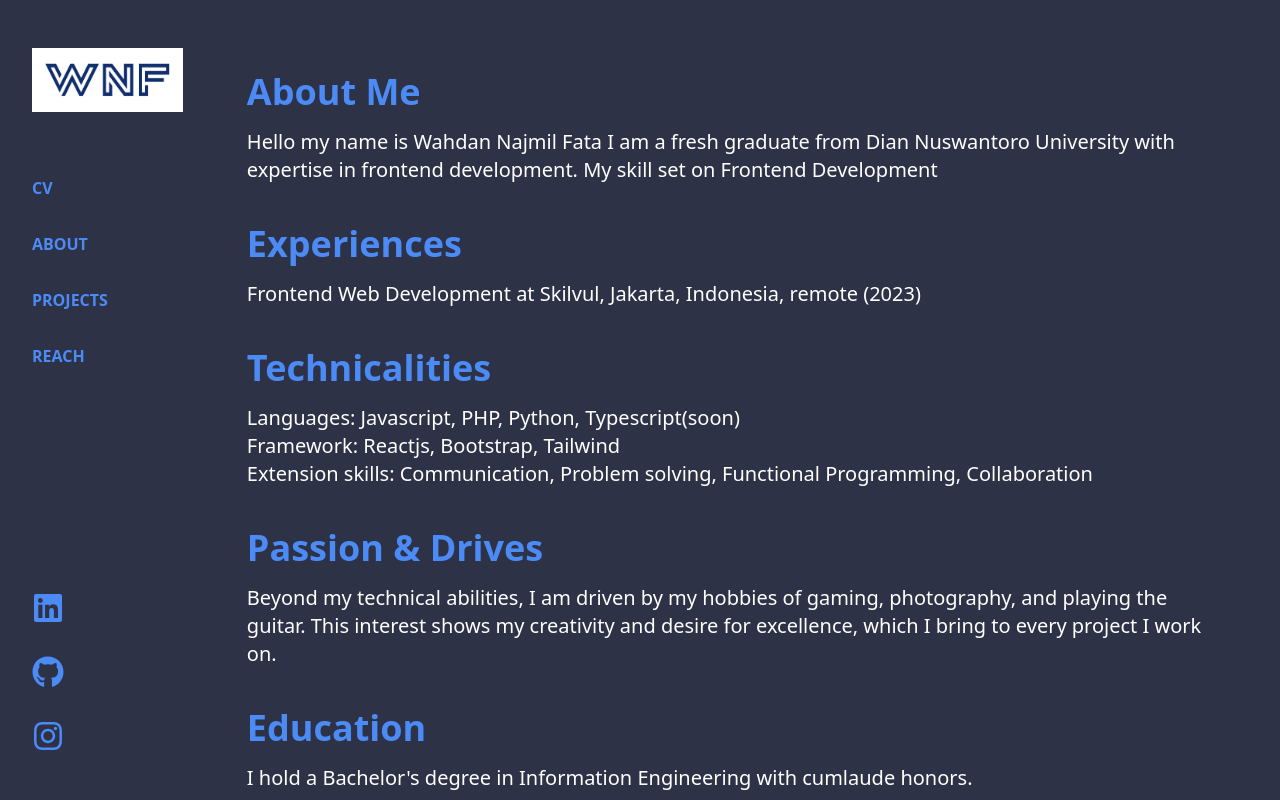
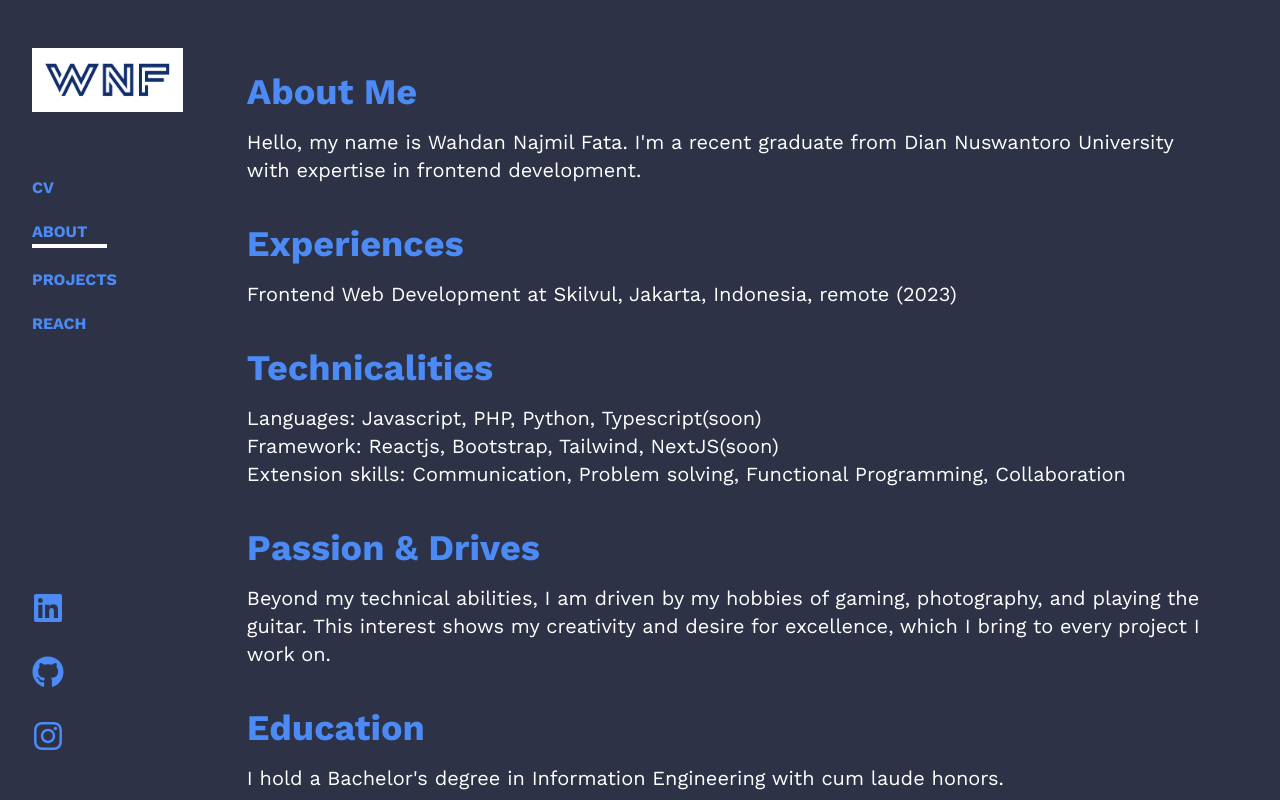
Before and after one commit to Wahdannajmil/portofolio-react-tailwind, a React (Vite) app: page /about in a window 1280 px wide. Built offline with nearby package versions, Linux system fonts and the light colour scheme.

Commit message:
change font

```diff
--- a/src/App.css
+++ b/src/App.css
@@ -1,5 +1,7 @@
 /* global.css */
 
+@import url('https://fonts.googleapis.com/css2?family=Work+Sans:wght@400;500;600;700&display=swap');
+
 body {
-  font-family: 'Poppins', sans-serif;
+  font-family: 'Work Sans', sans-serif;
 }
--- a/src/Content.js
+++ b/src/Content.js
@@ -3,7 +3,6 @@ import project2 from "./assets/images/Projects/project2.png";
 import project3 from "./assets/images/Projects/myporto.png";
 import project4 from "./assets/images/Projects/project4.png";
 import project5 from "./assets/images/Projects/project5.png";
-import project7 from "./assets/images/Projects/project7.png";
 import project8 from "./assets/images/Projects/netflix-clone.png"
 import project9 from "./assets/images/Projects/google-search.png"
 import project10 from "./assets/images/Projects/simple-ecom.png"
--- a/src/components/About.jsx
+++ b/src/components/About.jsx
@@ -1,20 +1,18 @@
 import React from 'react';
-
+import "../App.css"
 const Reach = () => {
-
-
   return (
     <section className="bg-[#2d3246] py-8 w-full h-full flex justify-center" id="projects">
       <div className="container mx-auto">
         <div className="mx-auto">
           <div className="mb-8">
-            <h2 className="pt-10 text-4xl font-Montserrat font-bold text-[#4c8bf5] mb-4">
+            <h2 className="pt-10 text-4xl font-bold text-[#4c8bf5] mb-4">
               About Me
             </h2>
             <p className="text-xl font-normal text-white">
-              Hello my name is Wahdan Najmil Fata I am a fresh graduate from Dian Nuswantoro University with expertise in frontend development. My skill set on Frontend Development
+              Hello, my name is Wahdan Najmil Fata. I'm a recent graduate from Dian Nuswantoro University with expertise in frontend development.
             </p>
-            <h2 className="pt-10 text-4xl font-Montserrat font-bold text-[#4c8bf5] mb-4">
+            <h2 className="pt-10 text-4xl font-bold text-[#4c8bf5] mb-4">
               Experiences
             </h2>
             <div className="text-xl font-normal text-white">
@@ -22,27 +20,27 @@ const Reach = () => {
                 <li>Frontend Web Development at Skilvul, Jakarta, Indonesia, remote (2023)</li>
               </ul>
             </div>
-            <h2 className="pt-10 text-4xl font-Montserrat font-bold text-[#4c8bf5] mb-4">
+            <h2 className="pt-10 text-4xl font-bold text-[#4c8bf5] mb-4">
               Technicalities
             </h2>
-            <div className="text-xl font-normal text-white">
+            <div className="text-xl text-white">
               <ul>
                 <li>Languages: Javascript, PHP, Python, Typescript(soon)</li>
-                <li>Framework: Reactjs, Bootstrap, Tailwind</li>
+                <li>Framework: Reactjs, Bootstrap, Tailwind, NextJS(soon)</li>
                 <li>Extension skills: Communication, Problem solving, Functional Programming, Collaboration</li>
               </ul>
             </div>
-            <h2 className="pt-10 text-4xl font-Montserrat font-bold text-[#4c8bf5] mb-4">
+            <h2 className="pt-10 text-4xl font-bold text-[#4c8bf5] mb-4">
               Passion & Drives
             </h2>
             <p className="text-xl font-normal text-white">
               Beyond my technical abilities, I am driven by my hobbies of gaming, photography, and playing the guitar. This interest shows my creativity and desire for excellence, which I bring to every project I work on.
             </p>
-            <h2 className="pt-10 text-4xl font-Montserrat font-bold text-[#4c8bf5] mb-4">
+            <h2 className="pt-10 text-4xl font-bold text-[#4c8bf5] mb-4">
               Education
             </h2>
             <p className="text-xl font-normal text-white">
-              I hold a Bachelor's degree in Information Engineering with cumlaude honors.
+              I hold a Bachelor's degree in Information Engineering with cum laude honors.
             </p>
           </div>
         </div>
--- a/src/components/Reach.jsx
+++ b/src/components/Reach.jsx
@@ -1,6 +1,7 @@
 import React, { useState } from 'react';
 import { FontAwesomeIcon } from '@fortawesome/react-fontawesome';
 import { faCheck, faCopy } from '@fortawesome/free-solid-svg-icons';
+import "../App.css"
 
 const Reach = () => {
   const [email, setEmail] = useState('');
@@ -25,13 +26,13 @@ const Reach = () => {
       <div className="container mx-auto">
         <div className="mx-auto">
           <div className="mb-8">
-            <h2 className="pt-10 text-4xl font-Montserrat font-bold text-[#4c8bf5] mb-4">
+            <h2 className="pt-10 text-4xl font-bold text-[#4c8bf5] mb-4">
               Reach Me
             </h2>
-            <h3 className="pt-5 text-2xl font-Montserrat font-bold text-[#4c8bf5] mb-4">
+            <h3 className="pt-5 text-2xl font-bold text-[#4c8bf5] mb-4">
               Email
             </h3>
-            <p className="pt-5 text-xl font-Montserrat font-bold text-white relative">
+            <p className="pt-5 text-xl text-white relative">
               najmilwahdan@gmail.com
               <FontAwesomeIcon
                 icon={copiedEmailIndex === null ? faCopy : faCheck}
@@ -42,19 +43,19 @@ const Reach = () => {
                 <span className="ml-2 text-green-500 text-xs">Copied!</span>
               )}
             </p>
-            <h3 className="pt-7 text-2xl font-Montserrat font-bold text-[#4c8bf5] mb-4">
+            <h3 className="pt-7 text-2xl font-bold text-[#4c8bf5] mb-4">
               Socials
             </h3>
-            <p className="pt-5 text-xl font-serif font-bold text-white">
+            <p className="pt-5 text-xl  text-white">
               <a href="https://www.linkedin.com/in/wahdan-najmil-fata-949aa825a/" className="hover:underline transform hover:scale-110" target="_blank" rel="noopener noreferrer">Linkedin</a>
             </p>
-            <p className="pt-5 text-xl font-serif font-bold text-white">
+            <p className="pt-5 text-xl  text-white">
               <a href="https://github.com/Wahdannajmil" className="hover:underline transform hover:scale-110" target="_blank" rel="noopener noreferrer">Github</a>
             </p>
-            <p className="pt-5 text-xl font-serif font-bold text-white">
+            <p className="pt-5 text-xl  text-white">
               <a href="https://www.instagram.com/najmilwahdan_/" className="hover:underline transform hover:scale-110" target="_blank" rel="noopener noreferrer">Instagram</a>
             </p>
-            <p className="pt-5 text-xl font-serif font-bold text-white">
+            <p className="pt-5 text-xl  text-white">
               <a href="https://wa.me/6282331844648" className="hover:underline transform hover:scale-110" target="_blank" rel="noopener noreferrer">WhatsApp</a>
             </p>
           </div>
--- a/src/components/Sidebar.jsx
+++ b/src/components/Sidebar.jsx
@@ -1,13 +1,19 @@
-import React, { useState } from "react";
-import { NavLink } from "react-router-dom";
+import React, { useState, useEffect } from "react";
+import { NavLink, useLocation } from "react-router-dom";
 import { FaLinkedin, FaGithub, FaInstagram, FaBars, FaTimes } from 'react-icons/fa';
 import Logo from "../assets/images/logo.png";
-
+import "../App.css"
 const Sidebar = () => {
   const [isOpen, setIsOpen] = useState(false);
+  const [activePage, setActivePage] = useState('/');
+  const location = useLocation();
+
+  useEffect(() => {
+    setActivePage(location.pathname);
+  }, [location]);
 
   return (
-    <aside className="bg-[#2d3246] text-[#4c8bf5] pl-8 pt-12 pb-12 h-screen flex flex-col justify-between">
+    <aside className={`bg-[#2d3246] text-[#4c8bf5] pl-8 pt-12 pb-12 h-screen flex flex-col justify-between ${isOpen ? 'shadow-lg' : ''}`}>
       <div>
         <div className="flex justify-between items-center mb-16">
           <NavLink to="/" onClick={() => setIsOpen(false)}>
@@ -18,47 +24,49 @@ const Sidebar = () => {
           </button>
         </div>
         <nav className={`${isOpen ? 'block' : 'hidden'} lg:block`}>
-          <ul className="text-left space-y-8">
+          <ul className="text-left space-y-5">
             <li>
               <NavLink
                 to="/"
                 exact
-                className="text-md font-bold transition duration-300 transform hover:scale-110"
-                activeClassName="bg-blue-800"
+                className={`text-md font-bold transition duration-300 transform hover:scale-110 ${activePage === '/' ? 'active' : ''}`}
                 onClick={() => setIsOpen(false)}
               >
                 CV
+                {activePage === '/' && <span className="block w-1/2 h-1 bg-white"></span>}
               </NavLink>
             </li>
             <li>
               <NavLink
                 to="/about"
                 exact
-                className="text-md font-bold transition duration-300 transform hover:scale-110"
-                activeClassName="bg-blue-800"
+                className={`text-md font-bold transition duration-300 transform hover:scale-110 ${activePage === '/about' ? 'active' : ''}`}
                 onClick={() => setIsOpen(false)}
               >
                 ABOUT
+                {activePage === '/about' && <span className="block w-1/2 h-1 bg-white"></span>}
               </NavLink>
             </li>
             <li>
               <NavLink
                 to="/projects"
-                exact // Tambahkan properti exact di sini
-                className="text-md font-bold transition duration-300 transform hover: scale-100"
+                exact
+                className={`text-md font-bold transition duration-300 transform hover: scale-100 ${activePage === '/projects' ? 'active' : ''}`}
                 onClick={() => setIsOpen(false)}
               >
                 PROJECTS
+                {activePage === '/projects' && <span className="block w-1/2 h-1 bg-white"></span>}
               </NavLink>
             </li>
             <li>
               <NavLink
                 to="/reach"
-                exact // Tambahkan properti exact di sini
-                className="text-md font-bold transition duration-300 transform hover:scale-110"
+                exact
+                className={`text-md font-bold transition duration-300 transform hover:scale-110 ${activePage === '/reach' ? 'active' : ''}`}
                 onClick={() => setIsOpen(false)}
               >
                 REACH
+                {activePage === '/reach' && <span className="block w-1/2 h-1 bg-white"></span>}
               </NavLink>
             </li>
           </ul>
```
